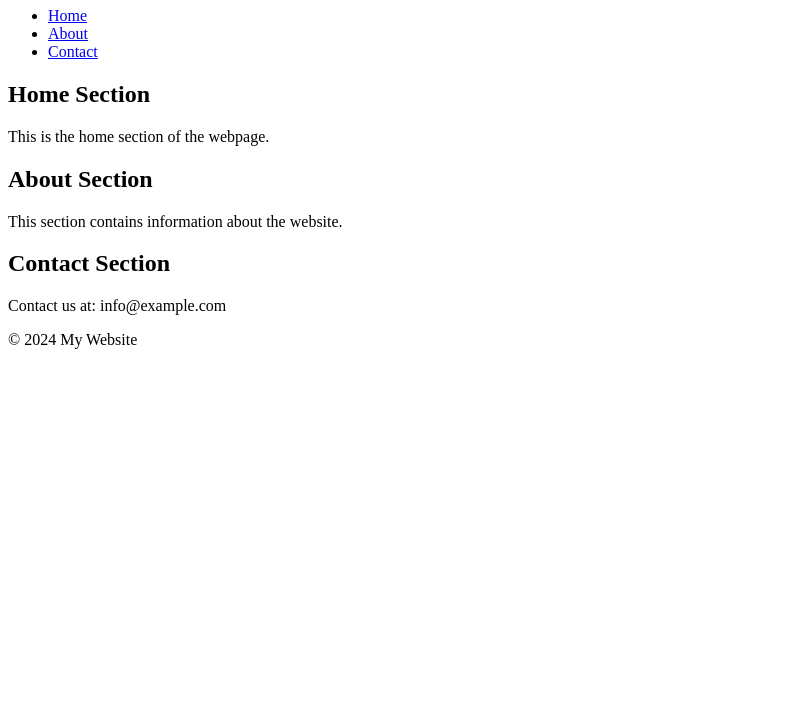
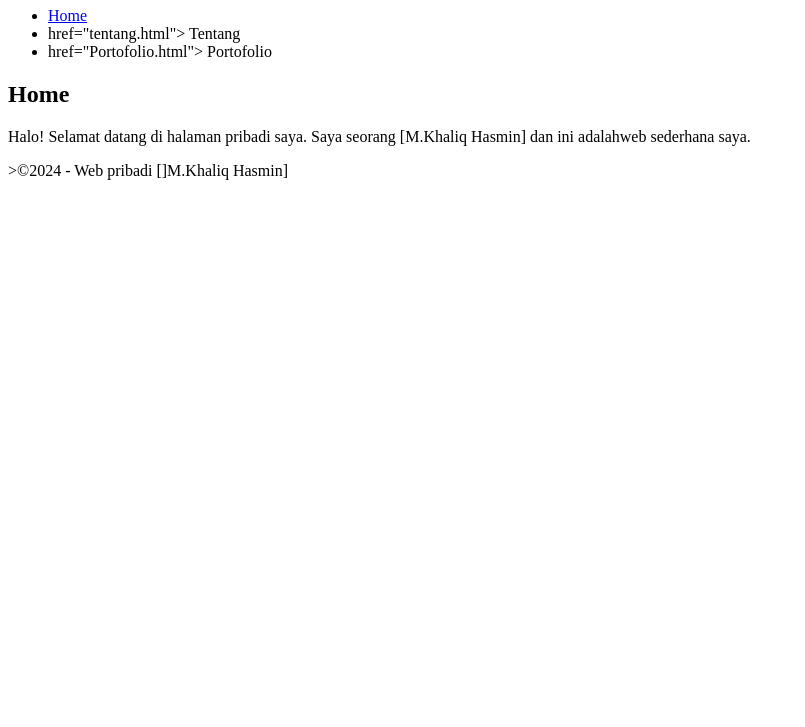
Before and after one commit to mkhaliqhasmin/mkhaliqhasmin.github.io, a plain HTML site: page index.html in a window 1280 px wide. Shown: the part 73-800 px from the top of the page, without its empty margins (0-805 px from the left). Drawn offline with Linux system fonts and the light colour scheme.

Commit message:
Update index.html

```diff
--- a/index.html
+++ b/index.html
@@ -1,39 +1,33 @@
 <!DOCTYPE html>
-<html lang="en">
+<html lang="id">
 <head>
-    <meta charset="UTF-8">
-    <meta name="viewport" content="width=device-width, initial-scale=1.0">
-    <title>My HTML File</title>
-    <link rel="stylesheet" href="styles.css"> <!-- Optional: link to a CSS file -->
+
+     <meta chasrset="UTF-8">
+     <meta name+"viewport" content="width=device-width, initial-scale=1.0">
+     <title> Home - web Pribadi</title>
+     <link rel = "stylesheet" href="css/style.css">
 </head>
 <body>
      <header>
-        <h1>Welcome to My Website</h1>
+         <h1> Selamat Datang di Web Pribadi Saya</h1>
          <nav>
              <ul>
-            <li><a href="#home">Home</a></li>
-            <li><a href="#about">About</a></li>
-            <li><a href="#contact">Contact</a></li>
+                <li> <a href="index.html" > Home </a> </i>
+                <li> href="tentang.html"> Tentang </a></li>
+                <li> href="Portofolio.html"> Portofolio </a></li>
              </ul>
 		</nav>
 	</header>
 
 	<main>
-        <section id="home">
-            <h2>Home Section</h2>
-            <p>This is the home section of the webpage.</p>
-        </section>
-        <section id="about">
-            <h2>About Section</h2>
-            <p>This section contains information about the website.</p>
-        </section>
-        <section id="contact">
-            <h2>Contact Section</h2>
-            <p>Contact us at: info@example.com</p>
+	    <section>
+		   <h2>Home</h2>
+		   <p> Halo! Selamat datang di halaman pribadi saya. Saya seorang [M.Khaliq Hasmin] dan ini adalahweb sederhana saya.</p>
 		</section>
 	</main>
+
 	<footer>
-        <p>&copy; 2024 My Website</p>
+	     <p>>&copy;2024 - Web pribadi []M.Khaliq Hasmin]</p>
 	</footer>
 </body>
 </html>
```
Lines whose indentation alone changed are shown as unchanged.
